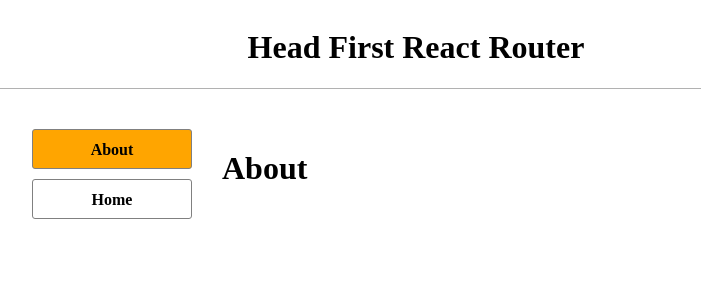
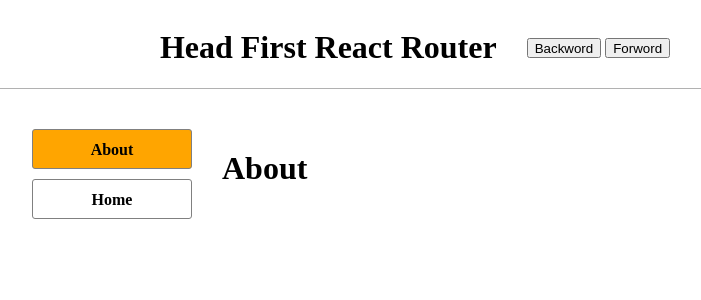
Before and after one commit to cxdeng/React, a React (Create React App) app in the folder 11-ReactRouter/param-in-router/: page /about in a window 1280 px wide. Shown: the top 300 px of the page, without its empty margins (224-925 px from the left). Built offline with nearby package versions, Linux system fonts and the light colour scheme.

Commit message:
The Use of withRouter

```diff
--- a/11-ReactRouter/param-in-router/src/components/Title/Title.jsx
+++ b/11-ReactRouter/param-in-router/src/components/Title/Title.jsx
@@ -1,7 +1,8 @@
 import React, { Component } from 'react'
+import { withRouter } from 'react-router-dom';
 import title from './Title.module.css'
 
-export default class Title extends Component {
+class Title extends Component {
   render() {
     console.log('Title', this.props);
     return (
@@ -9,7 +10,25 @@ export default class Title extends Component {
         <h1>
           Head First React Router
         </h1>
+
+
+        <button onClick={this.back}>Backword</button>
+        <button onClick={this.forward}>Forword</button>
       </div>
     )
   }
+
+  /*
+  一般组件没有history属性
+*/
+  back = () => {
+    this.props.history.goBack()
+  }
+
+  forward = () => {
+    this.props.history.goForward()
+  }
 }
+
+// 在一般组件中使用路由组件api的问题
+export default withRouter(Title)
--- a/11-ReactRouter/param-in-router/src/components/Title/Title.module.css
+++ b/11-ReactRouter/param-in-router/src/components/Title/Title.module.css
@@ -1,7 +1,17 @@
 .title-container {
     display: flex;
     justify-content: center;
+    align-items: center;
     flex-wrap: wrap;
 
     border-bottom: 1px solid rgba(128, 128, 128, 0.616);
 }
+
+.title-container button {
+    height: 20px;
+    margin: 2px;
+}
+
+.title-container button:first-of-type{
+    margin-left: 30px;
+}
```
